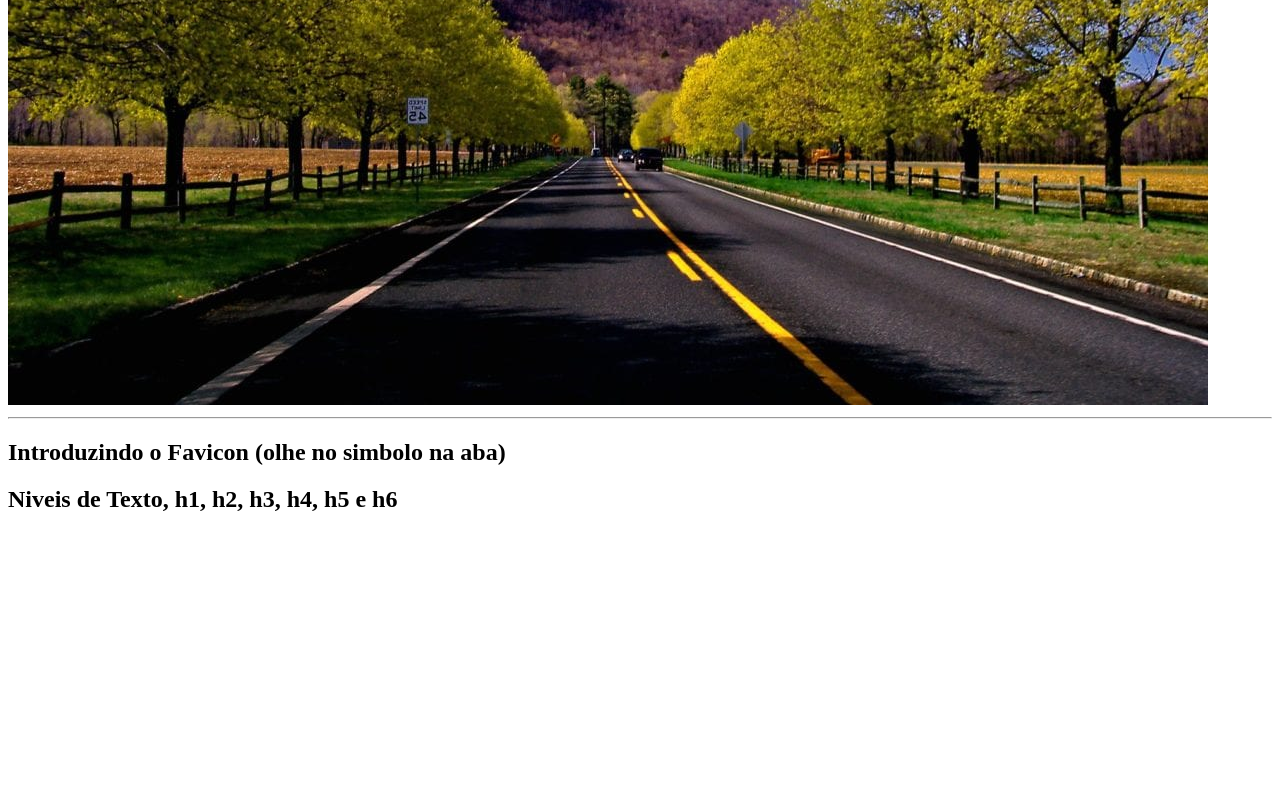
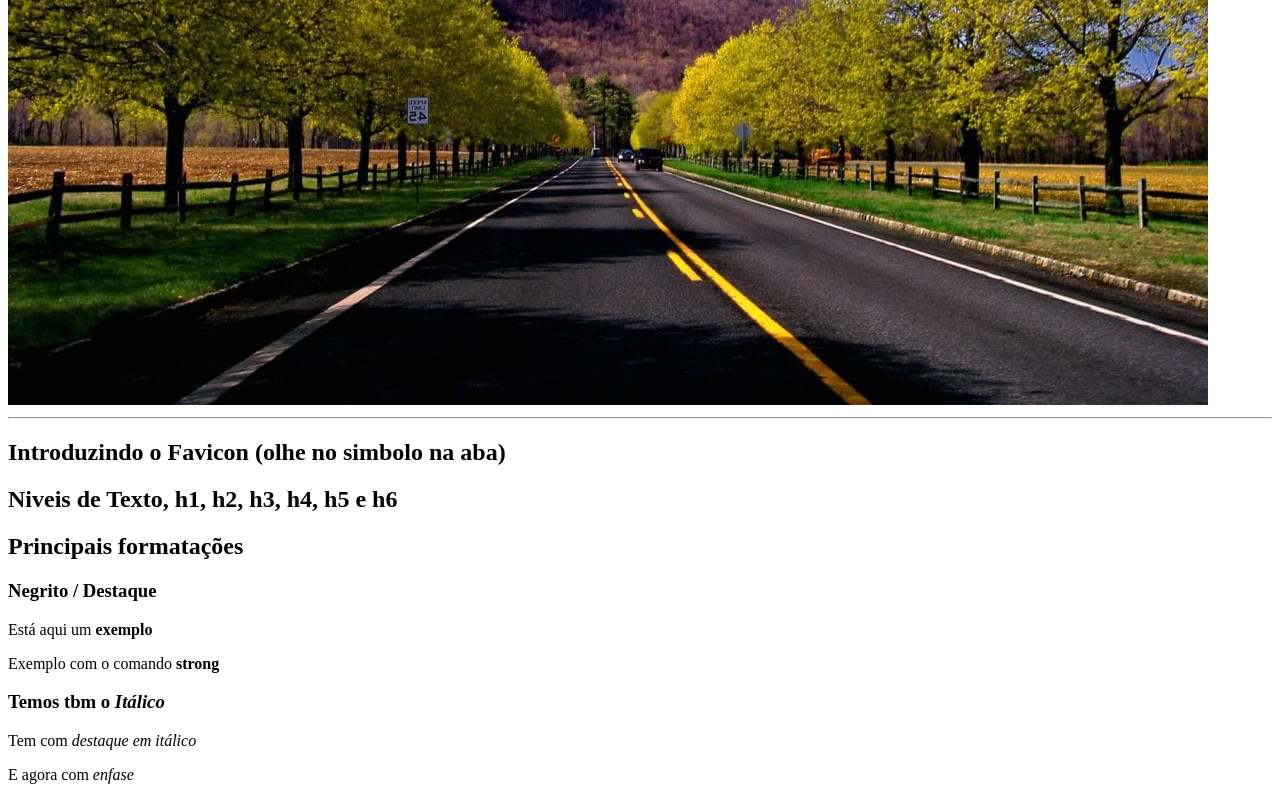
Before and after one commit to joaoeleoterio/HTML_CSS, a plain HTML site: page index.html in a window 1280 px wide. Shown: the part 883-1683 px from the top of the page. Before the commit the page ends 1416 px from the top, so only its background shows below. Drawn offline with Linux system fonts and the light colour scheme.

Commit message:
Update index.html

```diff
--- a/index.html
+++ b/index.html
@@ -24,6 +24,12 @@
     <hr>
     <h2>Introduzindo o Favicon (olhe no simbolo na aba)</h2>
     <h2>Niveis de Texto, h1, h2, h3, h4, h5 e h6 </h2>
-
+    <h2>Principais formatações</h2>
+    <h3>Negrito / Destaque</h3>
+    <p>Está aqui um <b>exemplo</b> </p>
+    <p>Exemplo com o comando <strong>strong</strong> </p>
+    <h3>Temos tbm o <i>Itálico</i></h3>
+    <p>Tem com <i>destaque em itálico</i></p>
+    <p>E agora com <em>enfase</em></p>
 </body>
 </html>
```
